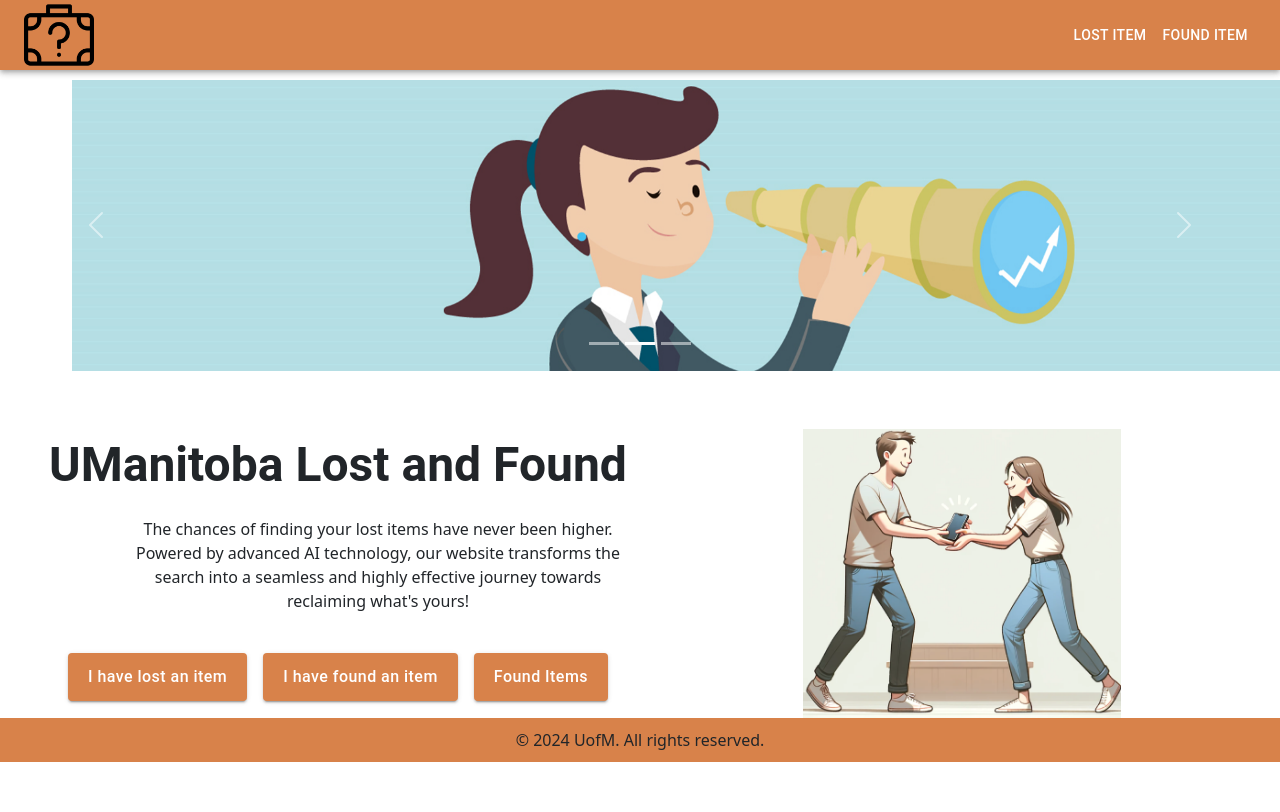
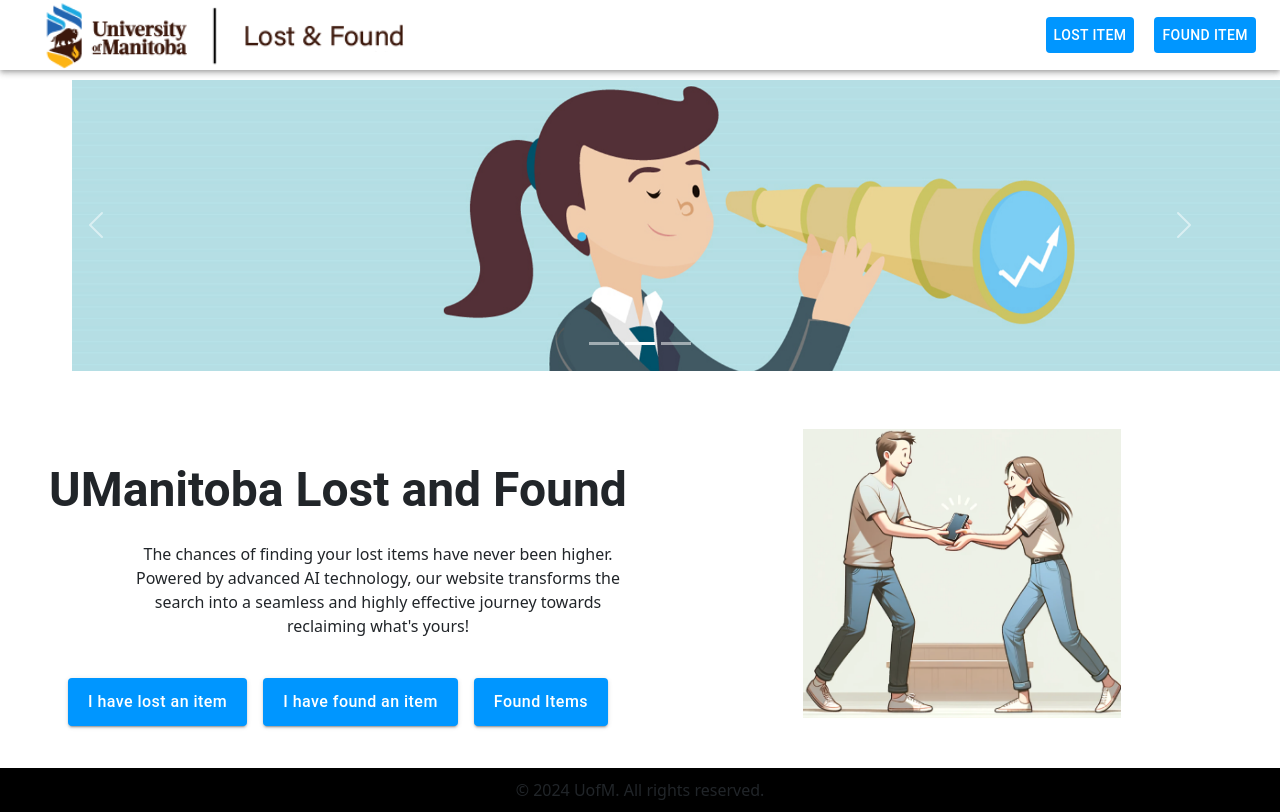
Before and after one commit to OmarEfat/UManitoba-lost-and-found, a React (Create React App) app in the folder frontend/: page / in a window 1280 px wide. Built offline with nearby package versions, Linux system fonts and the light colour scheme; no server answers.

Commit message:
added some changes

```diff
--- a/frontend/src/components/FoundItemForm.js
+++ b/frontend/src/components/FoundItemForm.js
@@ -248,6 +248,11 @@
           </Col>
         </Row>
       </Container>
+      <footer style={{ marginTop:'50px',backgroundColor: "#000000", padding: "10px", textAlign: "center" }}>
+        <p style={{ margin: "0" }}>
+          &copy; 2024 UofM. All rights reserved.
+        </p>
+      </footer>
     </div>
   );
 };
--- a/frontend/src/components/FoundItemsList.js
+++ b/frontend/src/components/FoundItemsList.js
@@ -32,6 +32,7 @@
                     </tbody>
                 </Table>
             </Container>
+
         </div>
     );
 };
--- a/frontend/src/components/LostItemForm.js
+++ b/frontend/src/components/LostItemForm.js
@@ -228,7 +228,13 @@
             <img src={lostImage} alt="Your Image" style={{ maxWidth: '100%', maxHeight: '400px' }} />
           </Col>
         </Row>
+
       </Container>
+      <footer style={{ marginTop:'50px',backgroundColor: "#000000", padding: "10px", textAlign: "center" }}>
+        <p style={{ margin: "0" }}>
+          &copy; 2024 UofM. All rights reserved.
+        </p>
+      </footer>
     </div>
   );
 };
--- a/frontend/src/components/NavBar.js
+++ b/frontend/src/components/NavBar.js
@@ -3,16 +3,31 @@
 import { AppBar, Toolbar, Button } from '@mui/material';
 import { Link } from 'react-router-dom';
 import logo from "../images/logo.png";
+import fourthImage from "../images/UMLearnLogo.png";
 
 function NavBar() {
   return (
-    <AppBar position="static" sx={{ backgroundColor: '#D8824A' }}>
+    <AppBar position="static" sx={{ backgroundColor: '#FFFFFF' }}>
       <Toolbar>
-      <Link to="/" style={{ flexGrow: 1 }}>
-          <img src={logo} alt="Logo" style={{ height: '70px' }} />
+        <Link to="/" style={{ flexGrow: 1 }}>
+          <img src={fourthImage} alt="Logo" style={{ height: '70px' }} />
         </Link>
-        <Button color="inherit" component={Link} to="/lost-item">Lost Item</Button>
-        <Button color="inherit" component={Link} to="/found-item">Found Item</Button>
+        <Button
+          color="primary"
+          style={{ color: 'white', marginRight: '20px',borderColor: 'black', borderWidth: '0.5px', backgroundColor: '#0096FF' }}
+          component={Link}
+          to="/lost-item"
+        >
+          Lost Item
+        </Button>
+        <Button
+          color="primary"
+          style={{ color: 'white', borderColor: 'black', borderWidth: '1px', backgroundColor: '#0096FF' }}
+          component={Link}
+          to="/found-item"
+        >
+          Found Item
+        </Button>
       </Toolbar>
     </AppBar>
   );
--- a/frontend/src/pages/HomePage.js
+++ b/frontend/src/pages/HomePage.js
@@ -3,7 +3,7 @@
 import myImage from "../images/helping.png";
 import secondImage from "../images/carousel1.png";
 import thirdImage from "../images/business09.png";
-import fourthImage from "../images/cardpic.png";
+
 
 //MUI
 import { Grid, Typography, Button } from "@mui/material";
@@ -82,7 +82,7 @@
               component={Link}
               to="/lost-item"
               sx={{
-                backgroundColor: "#D8824A",
+                backgroundColor: "#0096FF",
                 margin: "8px",
                 padding: "10px 20px",
                 fontSize: '1rem',
@@ -100,7 +100,7 @@
               component={Link}
               to="/found-item"
               sx={{
-                backgroundColor: "#D8824A",
+                backgroundColor: "#0096FF",
                 margin: "8px",
                 padding: "10px 20px",
                 fontSize: '1rem',
@@ -118,7 +118,7 @@
               component={Link}
               to="/found-items" // Adjust this route as needed
               sx={{
-                backgroundColor: "#D8824A",
+                backgroundColor: "#0096FF",
                 margin: "8px",
                 padding: "10px 20px",
                 fontSize: '1rem',
@@ -136,11 +136,11 @@
           <img
             src={myImage}
             alt="lost and found picture"
-            style={{ width: "50%", height: "auto" }}
+            style={{ marginBottom:'50px',width: "50%", height: "auto" }}
           />
         </Grid>
       </Grid>
-      <footer style={{ backgroundColor: "#D8824A", padding: "10px", textAlign: "center" }}>
+      <footer style={{ backgroundColor: "#000000", padding: "10px", textAlign: "center" }}>
         <p style={{ margin: "0" }}>
           &copy; 2024 UofM. All rights reserved.
         </p>
```
Also changed, not shown: frontend/src/images/UMLearnLogo.png (added).
